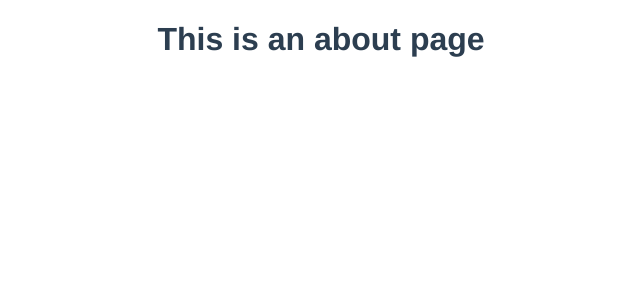
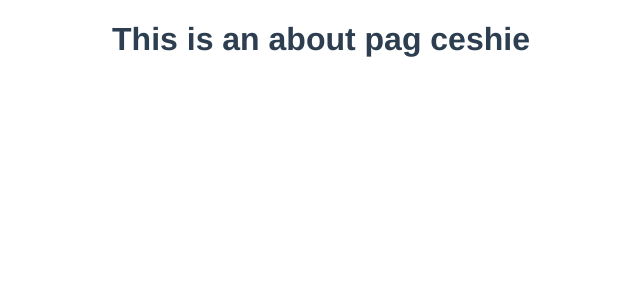
Before and after one commit to Sean24K/myProject, a Vue app in the folder vue_ts/: page /#/about in a window 1280 px wide. Shown: the top 300 px of the page, without its empty margins (319-959 px from the left). Built offline with nearby package versions, Linux system fonts and the light colour scheme.

Commit message:
upd: test

```diff
--- a/vue_ts/src/views/AboutView.vue
+++ b/vue_ts/src/views/AboutView.vue
@@ -1,5 +1,5 @@
 <template>
   <div class="about">
-    <h1>This is an about page</h1>
+    <h1>This is an about pag ceshie</h1>
   </div>
 </template>
```
